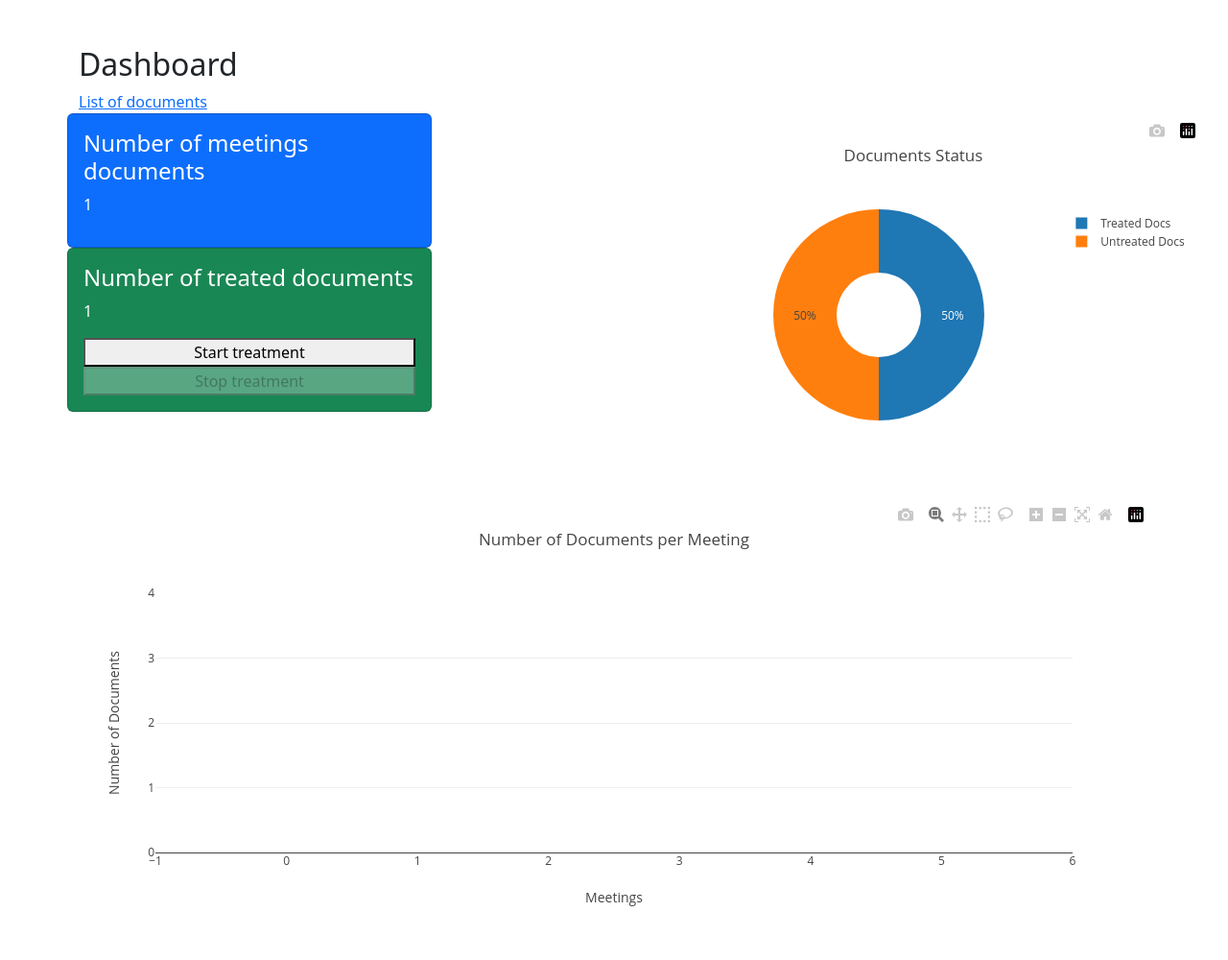
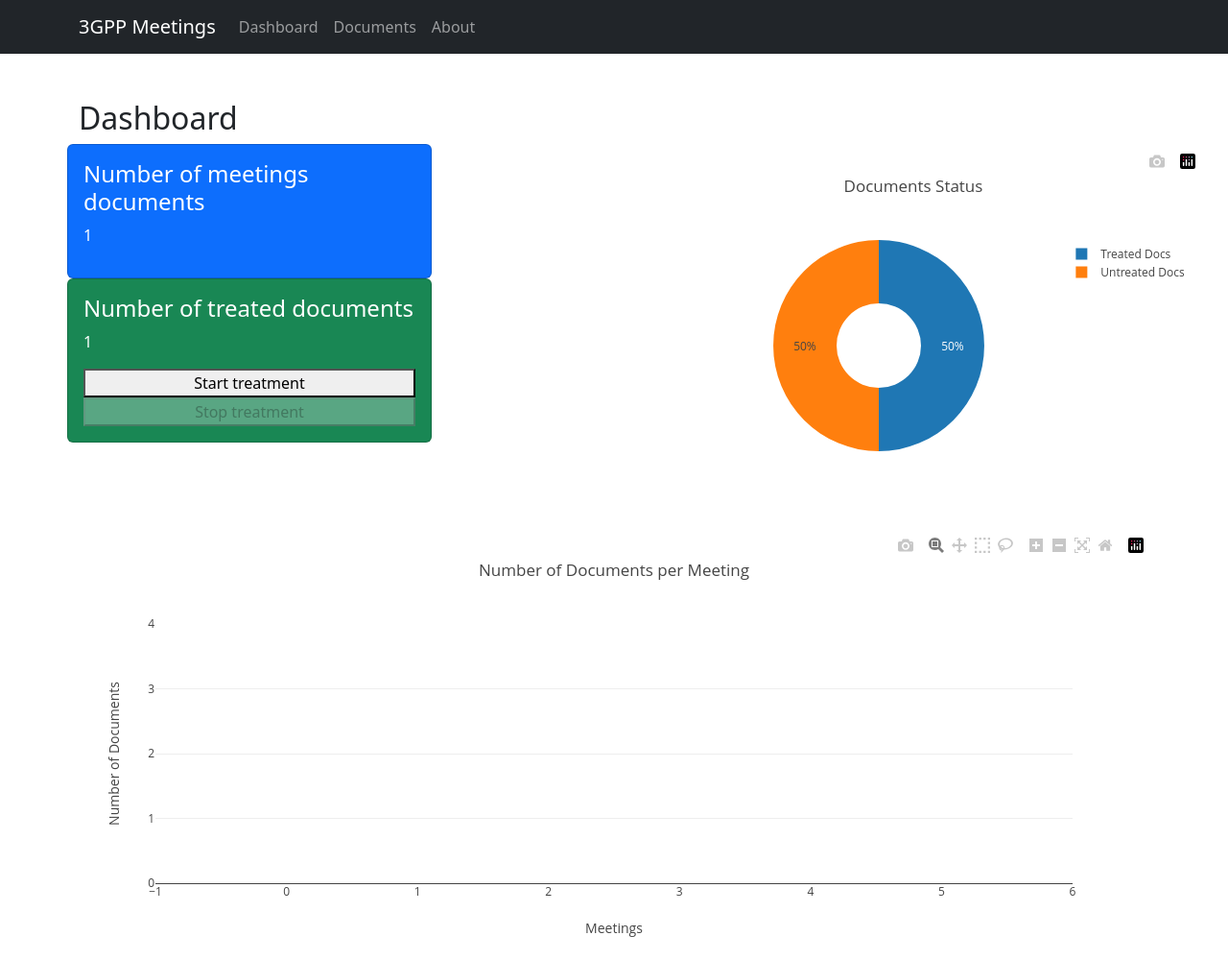
Before and after one commit to aminaboudjemaa/SAE_3GPP, a Django app: template web/sae_3gpp_web/tdocs_interface/templates/dashboard.html in a window 1280 px wide. Shown: the whole page at 96% size. Before the commit the page ends 944 px from the top, so only its background shows below. Run offline with Django 5.2, Linux system fonts and the light colour scheme; the template is opened without the code that fills it: most values are stand-ins (such as "Sample title", 1, 10 or a date in 2020); some libraries are stand-ins or nearby versions.

Commit message:
panel modification

```diff
--- a/web/sae_3gpp_web/sae_3gpp_web/settings.py
+++ b/web/sae_3gpp_web/sae_3gpp_web/settings.py
@@ -148,4 +148,4 @@
 FETCH_TDOC_LINKS = True
 TDOC_LINKS_FILE_NAME = "fichier_tdoc.txt"
 EXTRACT_TO = "zips/"
-GROQ_API_KEY = ""
+GROQ_API_KEY = "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"
--- /dev/null
+++ b/web/sae_3gpp_web/tdocs_interface/templates/base.html
@@ -0,0 +1,55 @@
+<!DOCTYPE html>
+<html lang="en">
+<head>
+    <meta charset="UTF-8">
+    <meta name="viewport" content="width=device-width, initial-scale=1.0">
+    <title>Base Template</title>
+    <!-- Bootstrap CSS -->
+    <link href="https://cdn.jsdelivr.net/npm/bootstrap@5.3.0-alpha1/dist/css/bootstrap.min.css" rel="stylesheet">
+</head>
+<body>
+
+    <div class="container-fluid">
+        <!-- Navigation Panel -->
+        <div class="row">
+            <nav class="navbar navbar-expand-lg navbar-dark bg-dark">
+                <div class="container">
+                    <a class="navbar-brand" href="/">3GPP Meetings</a>
+                    <button class="navbar-toggler" type="button" data-toggle="collapse" data-target="#navbarNav" aria-controls="navbarNav" aria-expanded="false" aria-label="Toggle navigation">
+                        <span class="navbar-toggler-icon"></span>
+                    </button>
+                    <div class="collapse navbar-collapse" id="navbarNav">
+                        <ul class="navbar-nav ml-auto">
+                            <li class="nav-item active">
+                                <a class="nav-link" href="/">Dashboard</a>
+                            </li>
+                            <li class="nav-item">
+                                <a class="nav-link" href="/tdoc/list">Documents</a>
+                            </li>
+                            <li class="nav-item">
+                                <a class="nav-link" href="#">About</a>
+                            </li>
+                        </ul>
+                    </div>
+                </div>
+            </nav>
+
+            <!-- Optional JavaScript -->
+
+
+            <!-- Main Content Area -->
+            <main class="">
+                {% block content %}
+                <!-- This is where the content from other pages will go -->
+                {% endblock %}
+            </main>
+        </div>
+    </div>
+
+    <!-- Bootstrap JS and dependencies -->
+    <script src="https://code.jquery.com/jquery-3.5.1.slim.min.js"></script>
+    <script src="https://cdn.jsdelivr.net/npm/@popperjs/core@2.5.2/dist/umd/popper.min.js"></script>
+    <script src="https://stackpath.bootstrapcdn.com/bootstrap/4.5.2/js/bootstrap.min.js"></script>
+
+</body>
+</html>
--- /dev/null
+++ b/web/sae_3gpp_web/tdocs_interface/templates/d.html
@@ -0,0 +1,6 @@
+{% extends 'base.html' %}
+
+{% block content %}
+    <h1>Welcome to the Dashboard!</h1>
+    <p>Here is the content for the dashboard page.</p>
+{% endblock %}
--- a/web/sae_3gpp_web/tdocs_interface/templates/dashboard.html
+++ b/web/sae_3gpp_web/tdocs_interface/templates/dashboard.html
@@ -1,20 +1,11 @@
-<!DOCTYPE html>
-<html lang="en">
-<head>
-    <meta charset="UTF-8">
-    <meta name="viewport" content="width=device-width, initial-scale=1.0">
-    <title>Dashboard</title>
-    <link rel="stylesheet" href="https://cdn.jsdelivr.net/npm/bootstrap@5.3.0/dist/css/bootstrap.min.css">
+{% extends 'base.html' %}
+
+{% block content %}
     <script src="https://cdn.plot.ly/plotly-latest.min.js"></script>
 
 
-
-</head>
-<body>
-
     <div class="container mt-5">
         <h2>Dashboard</h2>
-        <a class="primary" href="/tdoc/list">List of documents</a>
         <div class="row">
             <div class="col-md-4">
                 <div class="row">
@@ -100,5 +91,4 @@
 
         Plotly.newPlot('pie-chart', data, layout);
     </script>
-</body>
-</html>
+{% endblock %}
--- a/web/sae_3gpp_web/tdocs_interface/views.py
+++ b/web/sae_3gpp_web/tdocs_interface/views.py
@@ -63,4 +63,5 @@
 
 
 def debug(request):
+    return render(request, "d.html")
     return JsonResponse(list(x.q_options() for x in OrmQ.objects.all()), safe=False)
```
Also changed, not shown: web/sae_3gpp_web/tdocs_interface/templates/tableau.html (+7 -14 lines), README.md.
